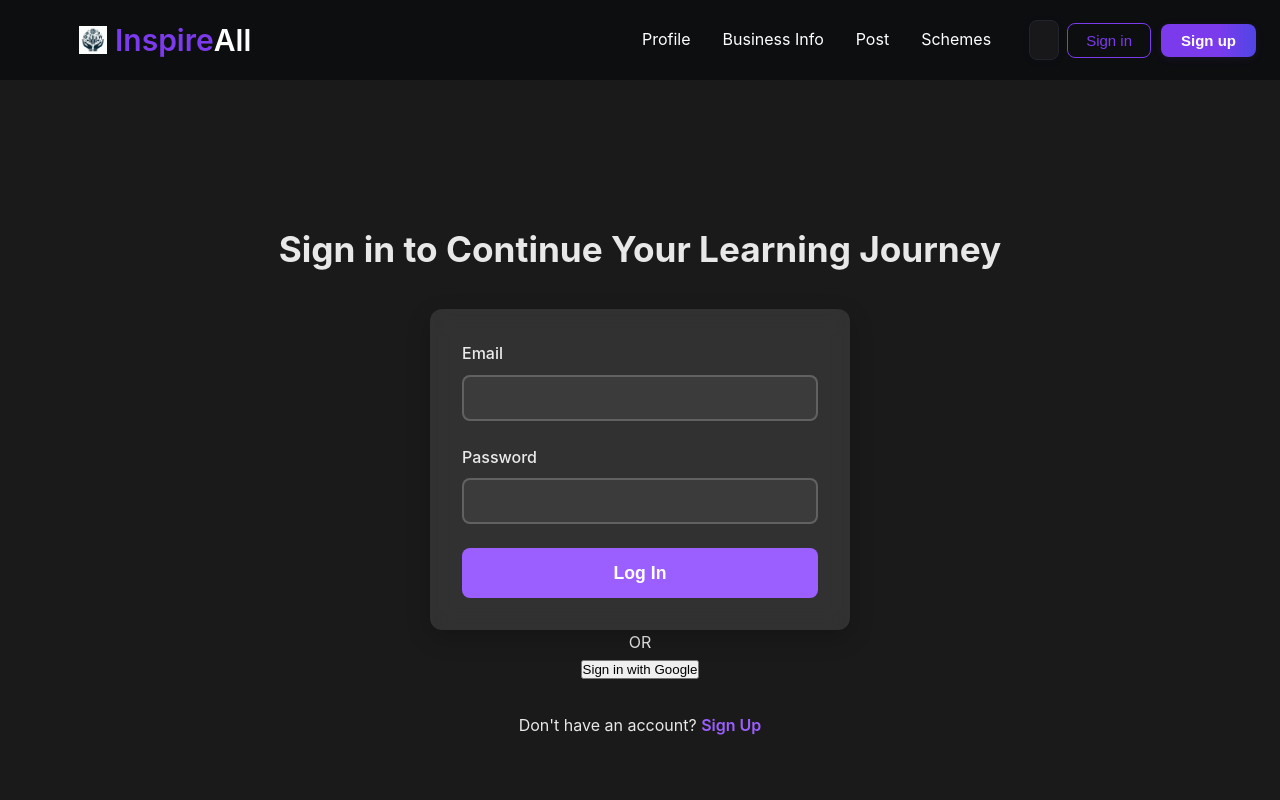
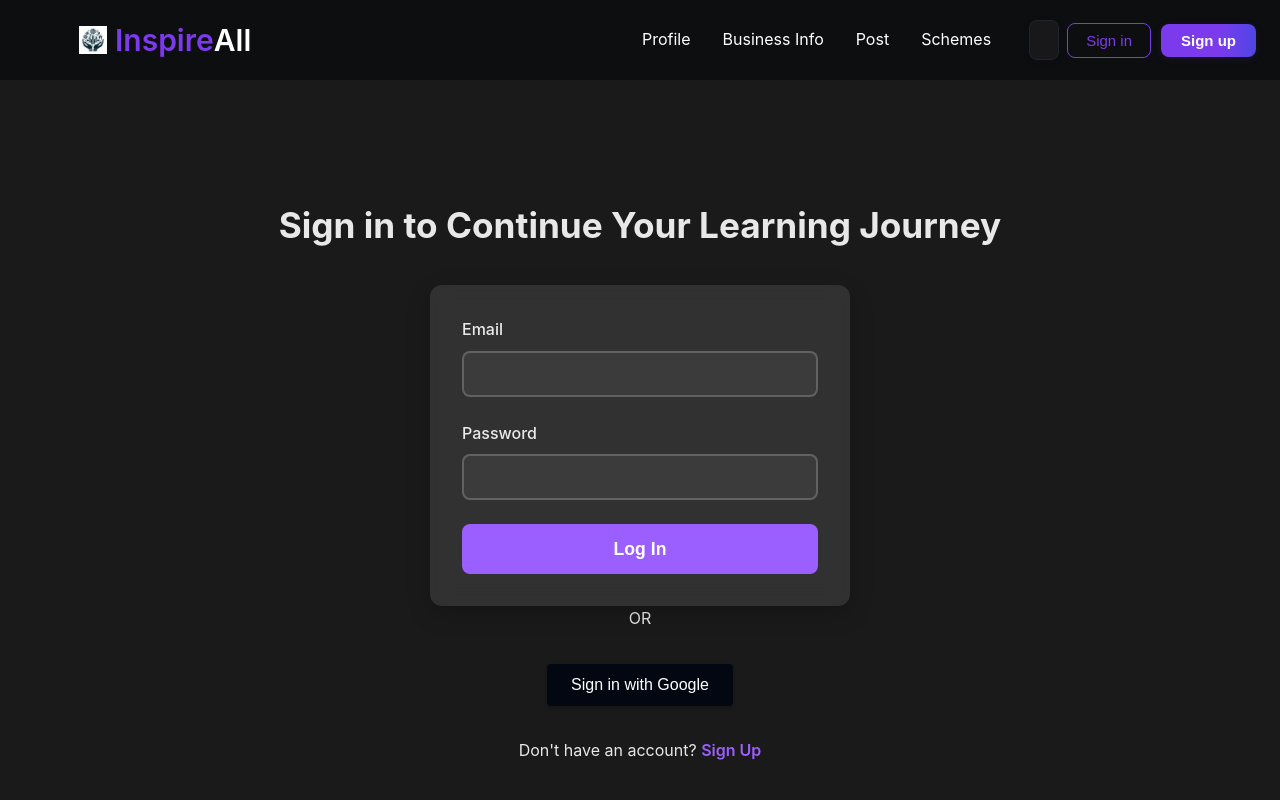
Before and after one commit to RutikaW1155/Minor_Poject_InspireAll, a React (Vite) app in the folder frontend/: page /signIn in a window 1280 px wide. Shown: the top 800 px of the page. Built offline with nearby package versions, Linux system fonts and the light colour scheme.

Commit message:
Update SignIn.css google

```diff
--- a/frontend/src/components/SignIn.css
+++ b/frontend/src/components/SignIn.css
@@ -134,3 +134,30 @@
       padding: 1.25rem;
     }
   }
+ .google-login {
+  display: flex;
+  justify-content: center;
+  align-items: center;
+  margin-top: 2rem;
+}
+
+.google-login button {
+  background-color: #020711; /* Google Blue */
+  color: white;
+  border: none;
+  padding: 0.75rem 1.5rem;
+  font-size: 1rem;
+  border-radius: 4px;
+  cursor: pointer;
+  transition: background-color 0.3s ease;
+  font-weight: 500;
+  box-shadow: 0 2px 4px rgba(0, 0, 0, 0.2);
+}
+
+.google-login button:hover {
+  background-color: #083070;
+}
+
+.google-login button:active {
+  background-color: #01040a;
+}
```
